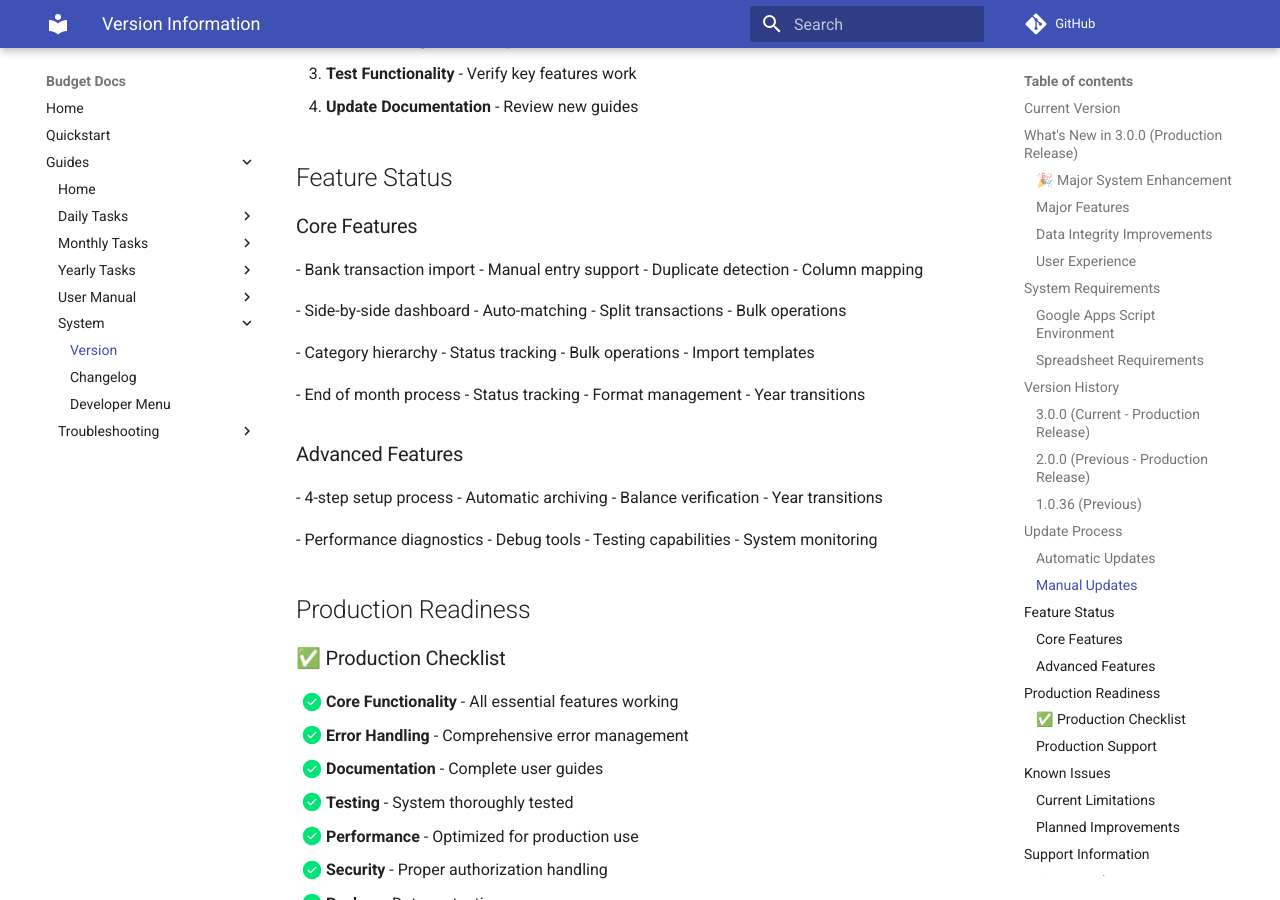
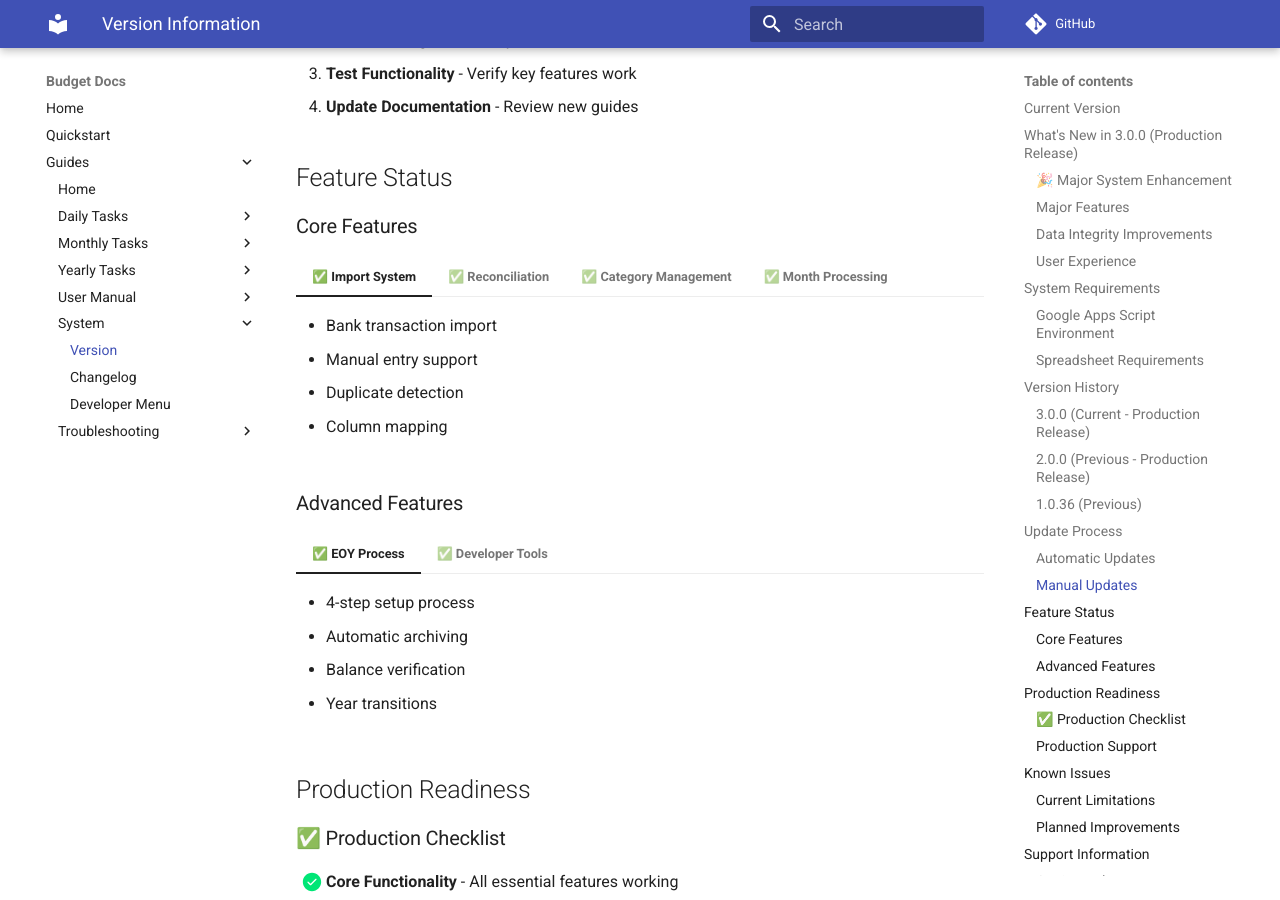
Before and after one commit to griadooss/budget-docs, an MkDocs documentation site: the page built from docs/guides/system/version.md, in a window 1280 px wide and 900 px high, scrolled down 2579 px. Built offline with MkDocs 1.6.1 and Material for MkDocs 9.7.7, drawn with Linux system fonts in a browser that asks for light colours; comment, search, counter and statistics services are not loaded.

Commit message:
Convert system files and EOY developer-guide.md to Material syntax

```diff
--- a/docs/guides/system/version.md
+++ b/docs/guides/system/version.md
@@ -87,52 +87,50 @@ description: 'Current version and update information'
 ## Feature Status
 
 ### Core Features
-<CardGroup cols={2}>
-<Card title="✅ Import System" icon="file-import">
-- Bank transaction import
-- Manual entry support
-- Duplicate detection
-- Column mapping
-  </Card>
 
-<Card title="✅ Reconciliation" icon="check-double">
-- Side-by-side dashboard
-- Auto-matching
-- Split transactions
-- Bulk operations
-  </Card>
+=== "✅ Import System"
 
-<Card title="✅ Category Management" icon="tags">
-- Category hierarchy
-- Status tracking
-- Bulk operations
-- Import templates
-  </Card>
+    - Bank transaction import
+    - Manual entry support
+    - Duplicate detection
+    - Column mapping
 
-<Card title="✅ Month Processing" icon="calendar-check">
-- End of month process
-- Status tracking
-- Format management
-- Year transitions
-  </Card>
-</CardGroup>
+=== "✅ Reconciliation"
+
+    - Side-by-side dashboard
+    - Auto-matching
+    - Split transactions
+    - Bulk operations
+
+=== "✅ Category Management"
+
+    - Category hierarchy
+    - Status tracking
+    - Bulk operations
+    - Import templates
+
+=== "✅ Month Processing"
+
+    - End of month process
+    - Status tracking
+    - Format management
+    - Year transitions
 
 ### Advanced Features
-<CardGroup cols={2}>
-<Card title="✅ EOY Process" icon="calendar-year">
-- 4-step setup process
-- Automatic archiving
-- Balance verification
-- Year transitions
-  </Card>
 
-<Card title="✅ Developer Tools" icon="code">
-- Performance diagnostics
-- Debug tools
-- Testing capabilities
-- System monitoring
-  </Card>
-</CardGroup>
+=== "✅ EOY Process"
+
+    - 4-step setup process
+    - Automatic archiving
+    - Balance verification
+    - Year transitions
+
+=== "✅ Developer Tools"
+
+    - Performance diagnostics
+    - Debug tools
+    - Testing capabilities
+    - System monitoring
 
 ## Production Readiness
 
@@ -192,6 +190,5 @@ description: 'Current version and update information'
 - **Automatic Migration** - No manual migration required
 - **Feature Flags** - Gradual feature rollout
 
-<Note>
-  This is the first production release (2.0.0) marking the completion of the budget system development phase.
-</Note>
+!!! note
+    This is the first production release (2.0.0) marking the completion of the budget system development phase.
```
Also changed, not shown: docs/guides/system/changelog.md (+14 -17 lines), docs/guides/system/developer-menu.md (+215 -264 lines), docs/guides/yearly-tasks/end-of-year/developer-guide.md (+2 -3 lines).
